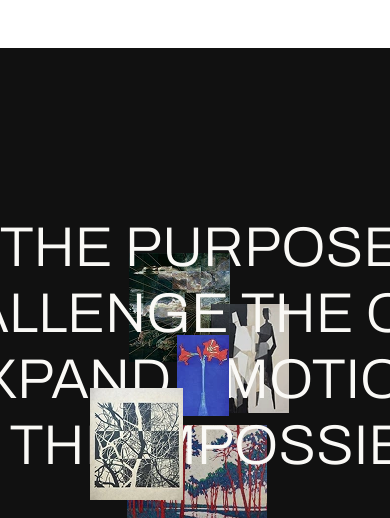
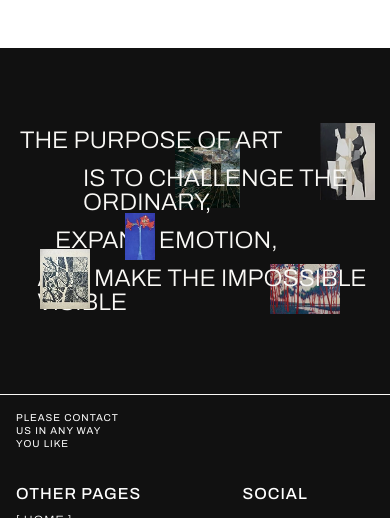
Before and after one commit to odd-verve-team/art-project-frontend, a React (Vite) app: page / in a window 390 px wide. Shown: the part 1482-2000 px from the top of the page. Built offline with nearby package versions, Linux system fonts and the light colour scheme; no server answers.

Commit message:
feat(ui): implement mobile-first responsive layout for PreFooter

```diff
--- a/src/components/layout/Footer/PreFooter.tsx
+++ b/src/components/layout/Footer/PreFooter.tsx
@@ -1,74 +1,46 @@
-import art1 from '@/assets/manifesto/manifesto-art-1.webp';
-import art2 from '@/assets/manifesto/manifesto-art-2.webp';
-import art3 from '@/assets/manifesto/manifesto-art-3.webp';
-import art4 from '@/assets/manifesto/manifesto-art-4.webp';
-import art5 from '@/assets/manifesto/manifesto-art-5.webp';
+import { MANIFESTO_IMAGES, LINE_BASE } from './preFooterConstants';
 
 export const PreFooter = () => {
   return (
     <div
       className={`
-        relative w-full flex justify-center overflow-hidden
-        bg-primary pt-[172px] pb-[88px]
+        w-full flex justify-center overflow-hidden bg-primary
+        pt-[80px] pb-[50px]
+        md:pt-[120px] md:pb-[70px]
+        lg:pt-[172px] lg:pb-[88px]
       `}
     >
       <div
         className={`
-          flex flex-col gap-[10px] w-full max-w-[1050px] mb-[55px]
-          text-[56px]/[100%] font-[300] text-background uppercase whitespace-nowrap
+          relative flex flex-col w-full
+          font-[300] text-background uppercase
+          gap-[14px] max-w-[350px] mb-[30px] text-[24px]/[100%]
+          md:gap-[8px] md:max-w-[680px] md:mb-[40px] md:text-[28px]/[100%]
+          lg:gap-[10px] lg:max-w-[1050px] lg:mb-[55px] lg:text-[56px]/[100%]
+          md:whitespace-nowrap
         `}
       >
-        <span className="relative z-10 self-start">the purpose of art</span>
-        <span className="relative z-10 self-center ml-[3%]">
+        <span className={`${LINE_BASE} self-start`}>
+          the purpose of art
+        </span>
+        <span className={`${LINE_BASE} self-start ml-[18%] md:self-center md:ml-[3%]`}>
           is to challenge the ordinary,
         </span>
-        <span className="relative z-10 self-center ml-[3%]">
+        <span className={`${LINE_BASE} self-start ml-[10%] md:self-center md:ml-[3%]`}>
           expand emotion,
         </span>
-        <span className="relative z-10 self-center ml-[3%]">
+        <span className={`${LINE_BASE} self-start ml-[5%] md:self-center md:ml-[3%]`}>
           and make the impossible visible
         </span>
 
-        <img
-          src={art1}
-          alt="Art 1"
-          className={`
-            absolute z-0 pointer-events-none
-            top-[36%] left-[33%]
-          `}
-        />
-        <img
-          src={art2}
-          alt="Art 2"
-          className={`
-            absolute z-0 pointer-events-none
-            top-[45%] right-[26%]
-          `}
-        />
-        <img
-          src={art3}
-          alt="Art 3"
-          className={`
-            absolute z-20 pointer-events-none
-            top-[50.5%] left-[45.5%]
-          `}
-        />
-        <img
-          src={art4}
-          alt="Art 4"
-          className={`
-            absolute z-20 pointer-events-none
-            bottom-[20.5%] left-[23%]
-          `}
-        />
-        <img
-          src={art5}
-          alt="Art 5"
-          className={`
-            absolute z-0 pointer-events-none
-            bottom-[16%] right-[31.5%]
-          `}
-        />
+        {MANIFESTO_IMAGES.map((img, index) => (
+          <img
+            key={index}
+            src={img.src}
+            alt={img.alt}
+            className={img.className}
+          />
+        ))}
       </div>
     </div>
   );
```
